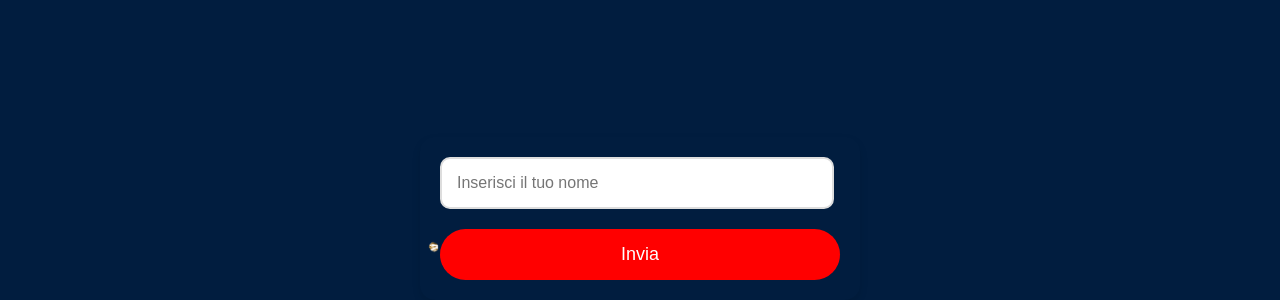
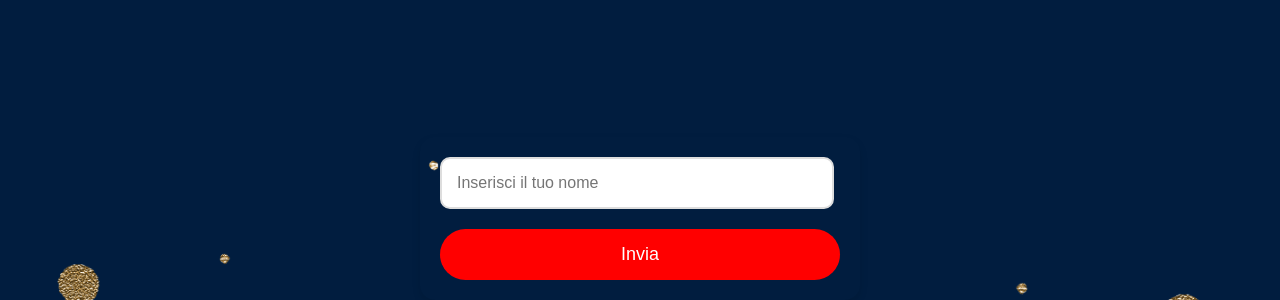
Before and after one commit to Enzyss/maggiorate-fast, a website: page public/index.html in a window 1280 px wide. Shown: the part 503-803 px from the top of the page. Drawn offline with Linux system fonts and the light colour scheme.

Commit message:
Update index.html

```diff
--- a/public/index.html
+++ b/public/index.html
@@ -6,6 +6,10 @@
   <meta name="viewport" content="width=device-width, initial-scale=1.0">
   <title>Laurea</title>
   <style>
+    html {
+      height: 80%;
+    }
+
     body {
       font-family: Arial, sans-serif;
       display: flex;
@@ -17,7 +21,7 @@
       /* Adatta l'immagine alla dimensione del viewport */
       background-position: center;
       /* Centra l'immagine */
-      background-repeat: no-repeat;
+      /*background-repeat: no-repeat;  */
       /* Non ripetere l'immagine */
     }
 
```
